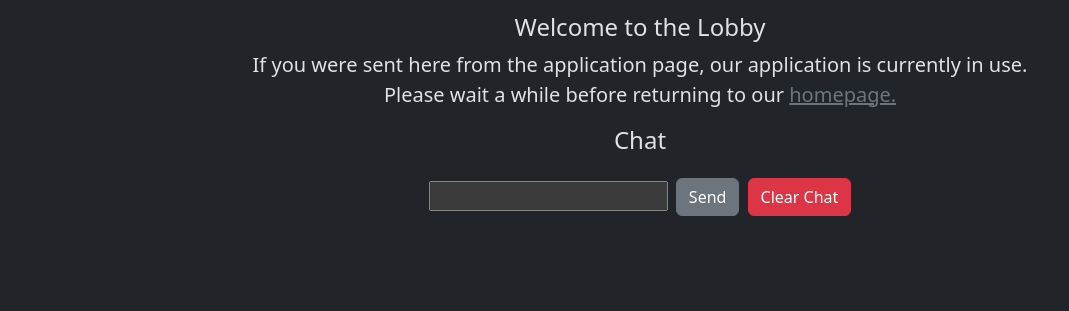
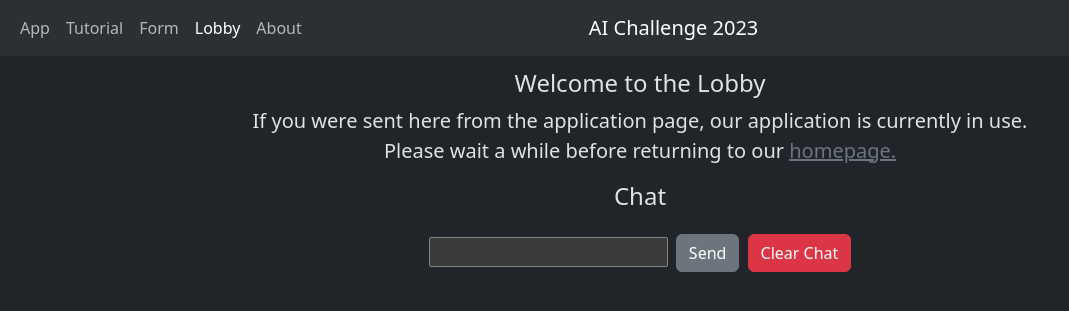
Before and after one commit to Yuheng3107/aichallenge, a Flask app: page /lobby in a window 1280 px wide. Shown: the top 311 px of the page, without its empty margins (0-1069 px from the left). Run offline with Flask 2, Linux system fonts and the light colour scheme; some libraries are stand-ins or nearby versions.

Commit message:
Update lobby.html

```diff
--- a/templates/lobby.html
+++ b/templates/lobby.html
@@ -15,6 +15,33 @@
 FitAI: Lobby
 {% endblock %}
 {% block main %}
+    <nav class="navbar navbar-expand-md bg-body-tertiary">
+        <div class="container-fluid">
+            <a class="navbar-brand abs" href="/" style="align-self: center;">AI Challenge 2023</a>
+            <button class="navbar-toggler ms-auto" type="button" data-bs-toggle="collapse" data-bs-target="#collapsingNavbar">
+                <span class="navbar-toggler-icon"></span>
+            </button>
+            <div id="collapsingNavbar" class="navbar-collapse collapse">
+                <ul class="navbar-nav">
+                    <li class="nav-item">
+                        <a class="nav-link" href="/">App</a>
+                    </li>
+                    <li class="nav-item">
+                        <a class="nav-link" href="instructions">Tutorial</a>
+                    </li>
+                    <li class="nav-item">
+                        <a class="nav-link" href="errors">Form</a>
+                    </li>
+                    <li class="nav-item">
+                        <a class="nav-link active" href="lobby">Lobby</a>
+                    </li>
+                    <li class="nav-item">
+                        <a class="nav-link" href="about">About</a>
+                    </li>
+                </ul>
+            </div>
+        </div>
+    </nav>
 <main class="d-flex flex-column align-items-lg-center container">
     <h4 class="text-center">Welcome to the Lobby</h4>
     <p class="lead text-center align-items-center">
```
